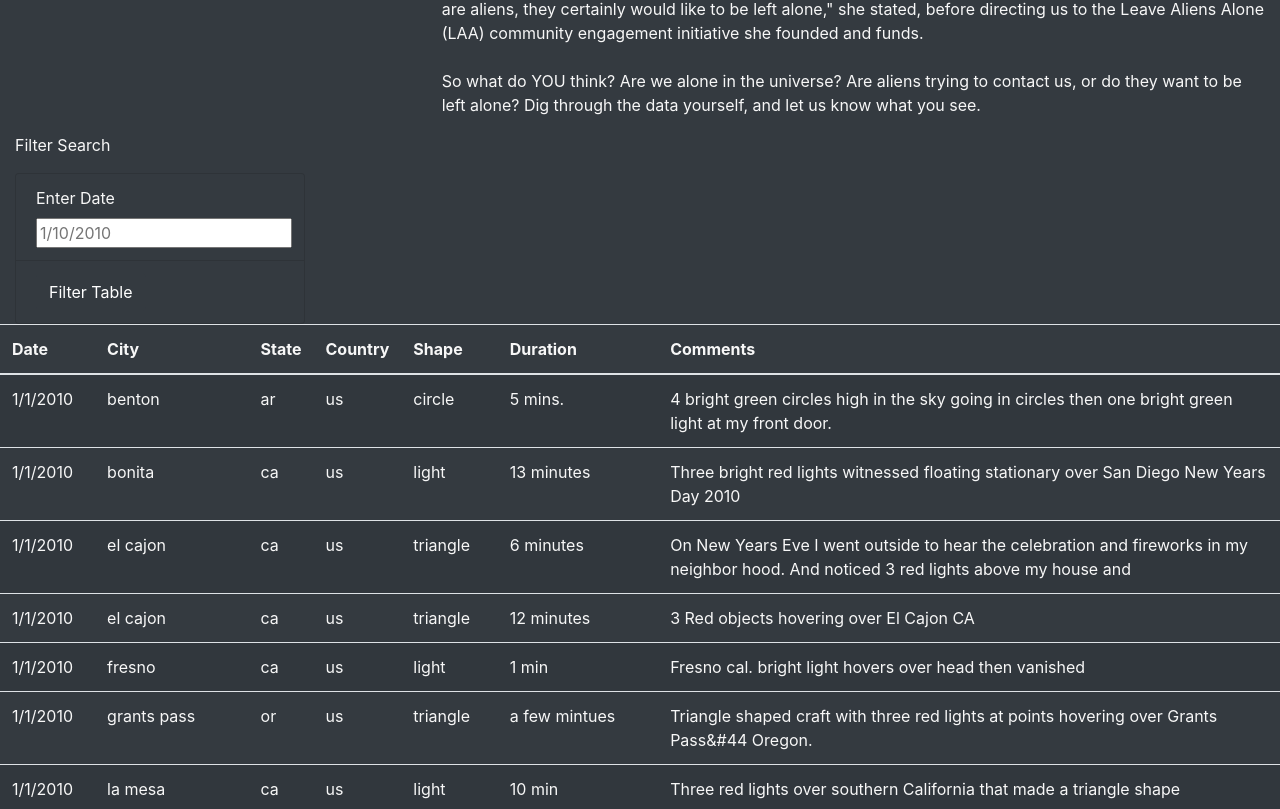
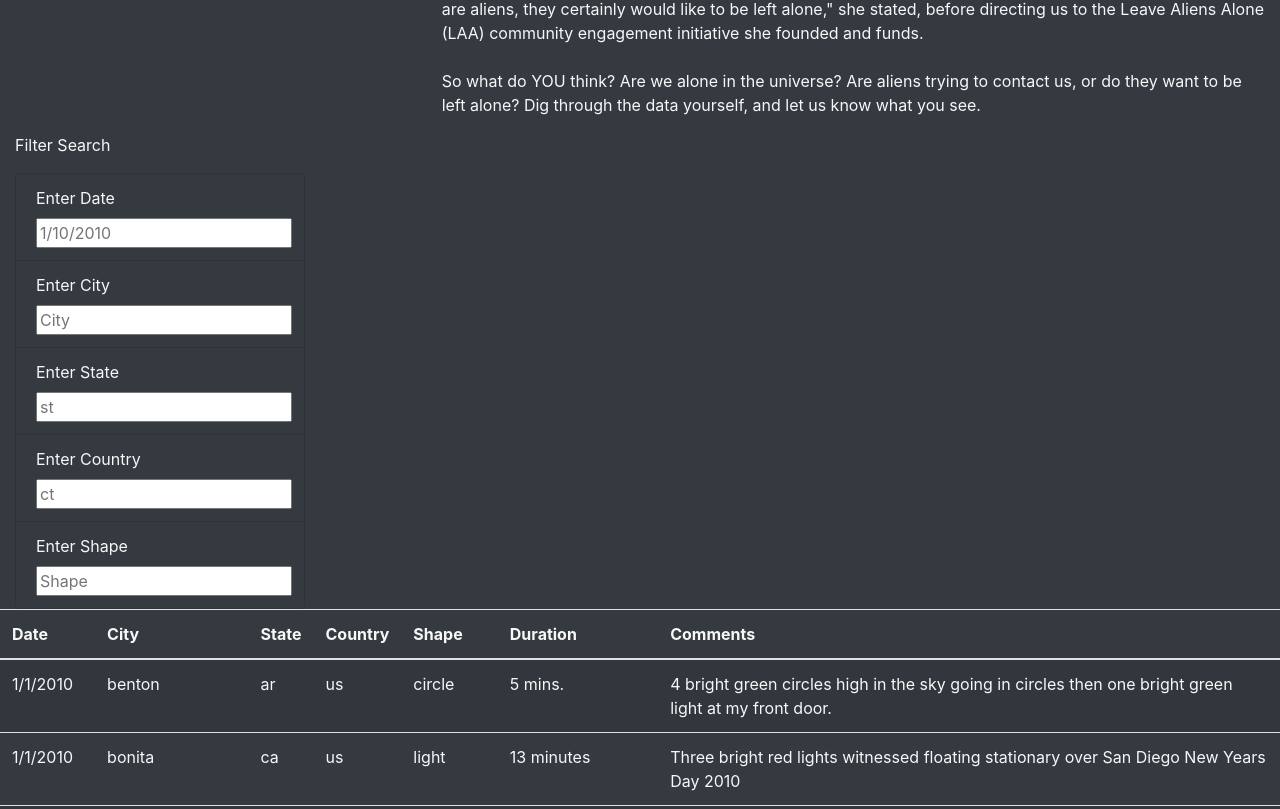
Before and after one commit to DHydeIL/UFOs, a plain HTML site: page index.html in a window 1280 px wide. Shown: the part 606-1415 px from the top of the page. Drawn offline with nearby package versions, Linux system fonts and the light colour scheme.

Commit message:
added more input tags to hold additional search terms, and removed the filter search button

```diff
--- a/index.html
+++ b/index.html
@@ -45,7 +45,20 @@
                                 <input type="text" placeholder="1/10/2010" id="datetime" />
                             </li>
                             <li class="list-group-item bg-dark">
-                                <button id="filter-btn" type="button" class="btn btn-dark">Filter Table</button>
+                                <label for="date">Enter City</label>
+                                <input type="text" placeholder="City" id="city" />
+                            </li>
+                            <li class="list-group-item bg-dark">
+                                <label for="date">Enter State</label>
+                                <input type="text" placeholder="st" id="state" />
+                            </li>
+                            <li class="list-group-item bg-dark">
+                                <label for="date">Enter Country</label>
+                                <input type="text" placeholder="ct" id="country" />
+                            </li>
+                            <li class="list-group-item bg-dark">
+                                <label for="date">Enter Shape</label>
+                                <input type="text" placeholder="Shape" id="shape" />
                             </li>
                         </ul>
                     </form>
```
